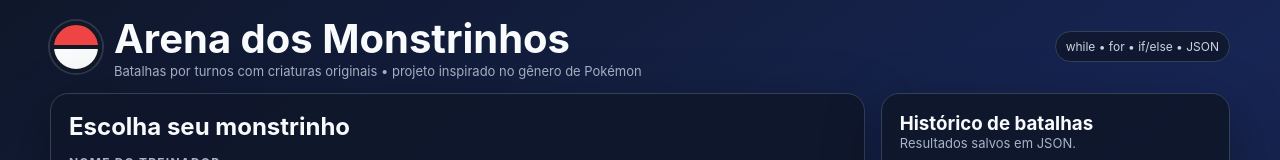
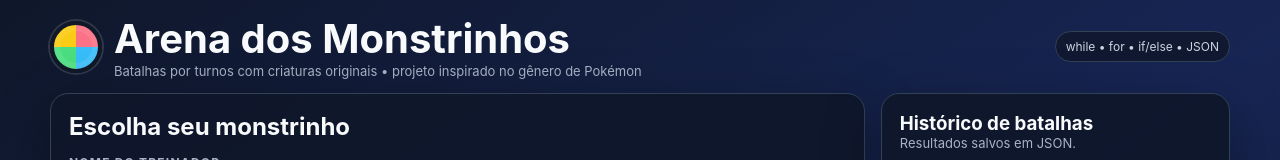
Before and after one commit to viniciuswagnerpereira-hash/snake-neon1, a plain HTML site: page app/src/main/assets/index.html in a window 1280 px wide. Shown: the top 160 px of the page. Drawn offline with Linux system fonts and the light colour scheme.

Commit message:
style: use original elemental arena identity

```diff
--- a/app/src/main/assets/index.html
+++ b/app/src/main/assets/index.html
@@ -18,7 +18,7 @@ button{cursor:pointer}
 .app{max-width:1180px;margin:0 auto}
 .topbar{display:flex;align-items:center;justify-content:space-between;gap:12px;margin-bottom:14px}
 .brand{display:flex;align-items:center;gap:12px}
-.logo-orb{width:52px;height:52px;border-radius:50%;background:linear-gradient(#ef4444 0 46%,#111827 46% 54%,#f8fafc 54%);border:4px solid #111827;box-shadow:0 0 0 2px #fff2}
+.logo-orb{width:52px;height:52px;border-radius:50%;background:conic-gradient(#fb7185 0 25%,#38bdf8 0 50%,#4ade80 0 75%,#facc15 0);border:4px solid #111827;box-shadow:inset 0 0 0 6px #ffffff16,0 0 0 2px #fff2}
 h1,h2,h3,p{margin:0}
 h1{font-size:clamp(24px,4vw,40px)}
 .subtitle{color:var(--muted);font-size:13px}
```
